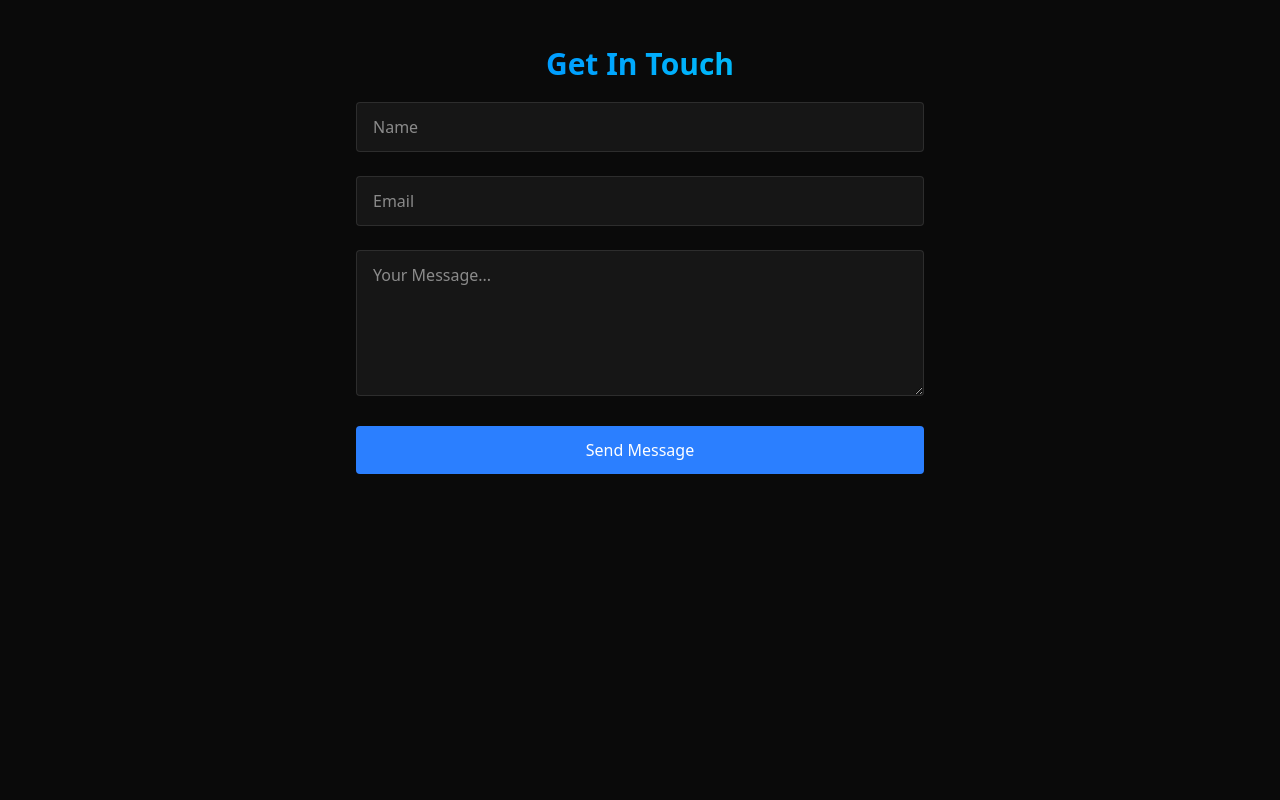
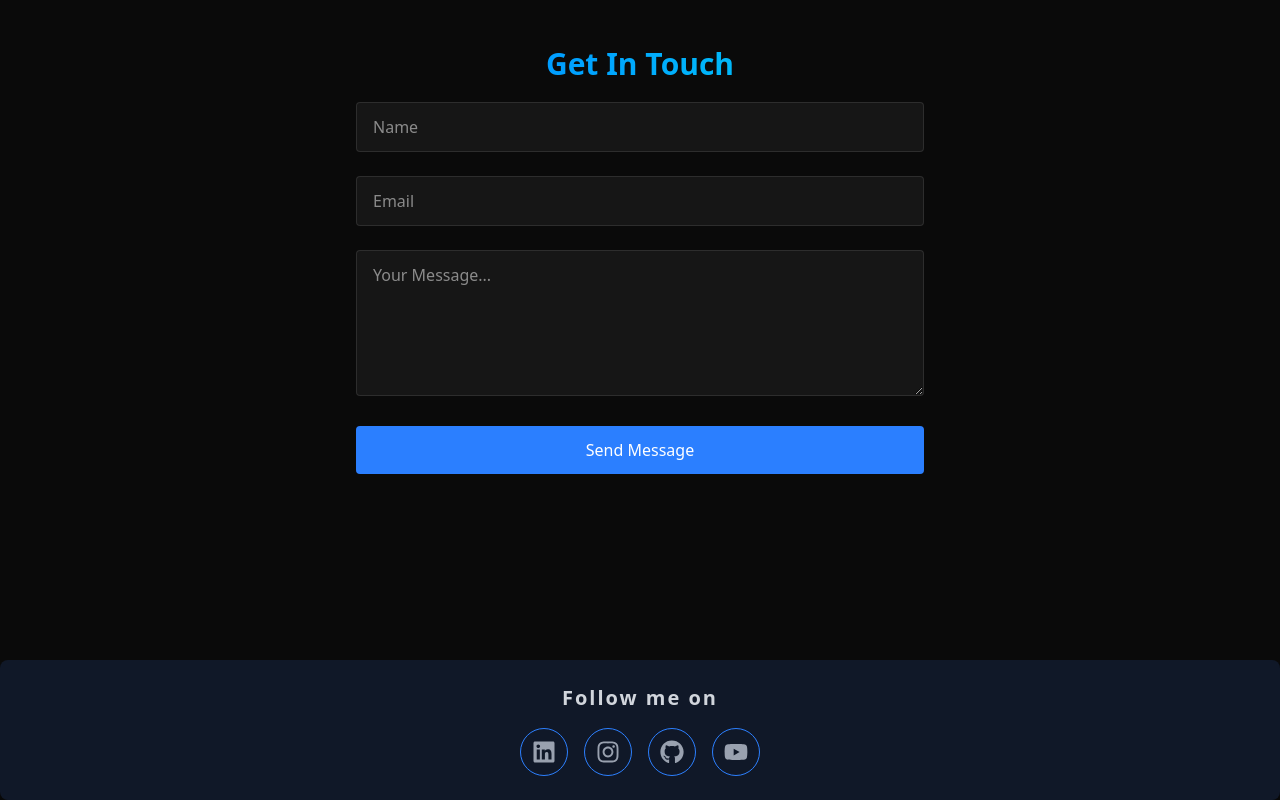
Before and after one commit to Emil-Binoy/Portfolio-using-React, a React (Vite) app: page / in a window 1280 px wide. Shown: the part 2608-3408 px from the top of the page. Before the commit the page ends 3268 px from the top, so only its background shows below. Built offline with nearby package versions, Linux system fonts and the light colour scheme.

Commit message:
added footer

```diff
--- a/src/App.jsx
+++ b/src/App.jsx
@@ -3,10 +3,12 @@ import { Home } from "./components/sections/Home";
 import { About } from "./components/sections/About";
 import { Projects } from "./components/sections/Projects";
 import { Contact } from "./components/sections/Contact";
+import { Footer } from "./components/sections/Footer";
 
 import { useEffect } from 'react';
 import AOS from 'aos';
 import 'aos/dist/aos.css';
+
 
 function App() {
 
@@ -28,7 +30,7 @@ function App() {
       <About/>
       <Projects/>
       <Contact/>
-
+      <Footer/>
     </div>
   );
 }
--- /dev/null
+++ b/src/components/sections/Footer.jsx
@@ -0,0 +1,49 @@
+import { FaLinkedin, FaInstagram, FaGithub, FaYoutube } from "react-icons/fa"
+
+export const Footer = () => (
+  <footer className="w-full bg-gray-900 rounded-lg shadow-lg  p-6">
+    <div className="flex flex-col items-center justify-center space-y-4">
+      <h1 className="text-xl font-semibold tracking-widest text-gray-300">
+        Follow me on
+      </h1>
+      <ul className="flex justify-center items-center space-x-4">
+        <li>
+          <a
+            href="https://www.linkedin.com/in/emil-binoy-769261325/"
+            className="group flex items-center justify-center w-12 h-12 rounded-full border  border-blue-500 duration-200 hover:border-transparent hover:bg-blue-600  "
+            aria-label="LinkedIn"
+          >
+            <FaLinkedin className="text-2xl text-gray-400 duration-200 group-hover:text-white " />
+          </a>
+        </li>
+        <li>
+          <a
+            href="https://www.instagram.com/its_emilefx/"
+            className="group flex items-center justify-center w-12 h-12 rounded-full border border-blue-500 duration-200 hover:border-transparent hover:bg-gradient-to-tr from-yellow-400 via-pink-500 to-purple-600"
+            aria-label="Instagram"
+          >
+            <FaInstagram className="text-2xl text-gray-400 duration-200 group-hover:text-white" />
+          </a>
+        </li>
+        <li>
+          <a
+            href="https://github.com/Emil-Binoy"
+            className="group flex items-center justify-center w-12 h-12 rounded-full border border-blue-500 duration-200 hover:border-transparent hover:bg-white"
+            aria-label="GitHub"
+          >
+            <FaGithub className="text-2xl text-gray-400 duration-200 group-hover:text-gray-900" />
+          </a>
+        </li>
+        <li>
+          <a
+            href="https://www.youtube.com/channel/UCTnMulHkE0CBGMhuGHBzmAQ"
+            className="group flex items-center justify-center w-12 h-12 rounded-full border border-blue-500 duration-200 hover:border-transparent hover:bg-red-600"
+            aria-label="YouTube"
+          >
+            <FaYoutube className="text-2xl text-gray-400 duration-200 group-hover:text-white" />
+          </a>
+        </li>
+      </ul>
+    </div>
+  </footer>
+)
```
